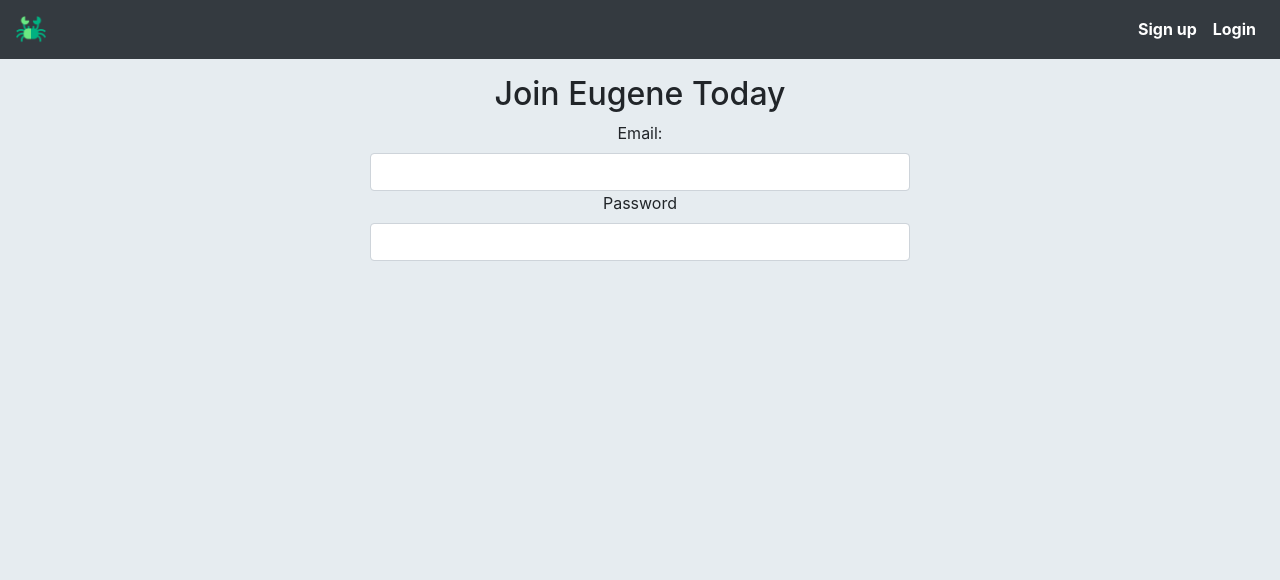
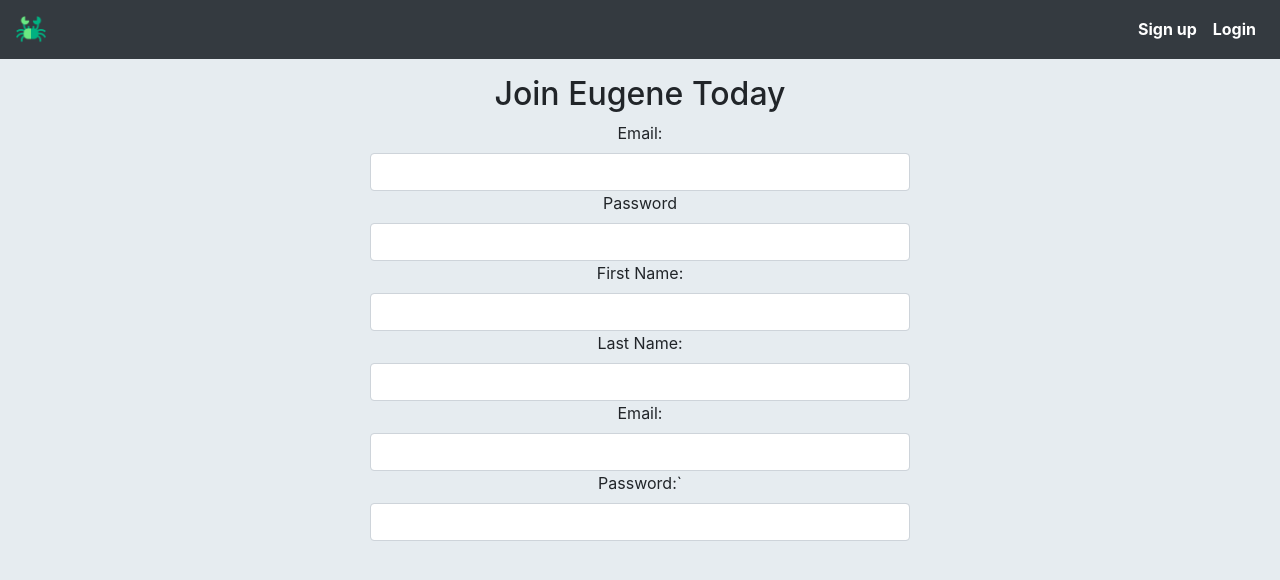
Before and after one commit to Khensura21/Eugene, a React (Create React App) app in the folder client/: page /signup in a window 1280 px wide. Shown: the top 580 px of the page. Built offline with nearby package versions, Linux system fonts and the light colour scheme.

Commit message:
wire up signin/signup form

```diff
--- a/client/package.json
+++ b/client/package.json
@@ -39,5 +39,8 @@
       "last 1 firefox version",
       "last 1 safari version"
     ]
+  },
+  "devDependencies": {
+    "prettier": "2.0.5"
   }
 }
--- a/client/src/components/AuthForm.js
+++ b/client/src/components/AuthForm.js
@@ -11,9 +11,15 @@ class AuthForm extends Component {
         }
     }
 
+    handleChange = e => {
+        this.setState({
+            [e.state.name]: e.target.value
+        });
+    }
+
     render() {
         const { email, firstName, lastName, password } = this.state;
-        const { heading, buttonText } = this.props;
+        const { heading, buttonText, signUp } = this.props;
         return (
             <div>
                 <div className="row justify-content-md-center text-center">
@@ -24,12 +30,59 @@ class AuthForm extends Component {
                             <input
                                 className="form-control"
                                 type="text"
+                                id="email"
                                 name="email"
                                 onChange={this.handleChange}
                                 value={email}
                             />
                             <label htmlFor="password">Password</label>
-                            <input className="form-control" type="password" name="password" onChange={this.handleChange} />
+                            <input
+                                className="form-control"
+                                type="password"
+                                id="password"
+                                name="password"
+                                onChange={this.handleChange}
+                            />
+                            {signUp && (
+                                <div>
+                                <label htmlFor="firstname">First Name:</label>
+                                <input
+                                    className="form-control"
+                                    type="text"
+                                    id="firstname"
+                                    name="firstname"
+                                    onChange={this.handleChange}
+                                    value={firstName}
+                                />
+                                <label htmlFor="lastname">Last Name:</label>
+                                <input
+                                    className="form-control"
+                                    type="text"
+                                    id="lastname"
+                                    name="lastname"
+                                    onChange={this.handleChange}
+                                    value={lastName}
+                                />
+                                <label htmlFor="email">Email:</label>
+                                <input
+                                    className="form-control"
+                                    type="text"
+                                    id="email"
+                                    name="email"
+                                    onChange={this.handleChange}
+                                    value={email}
+                                />
+                                <label htmlFor="password">Password:`</label>
+                                <input
+                                    className="form-control"
+                                    type="password"
+                                    id="password"
+                                    name="password"
+                                    onChange={this.handleChange}
+                                />
+                                </div>
+                             )
+                            }
                         </form>
                     </div>
                 </div>
--- a/client/src/containers/Main.js
+++ b/client/src/containers/Main.js
@@ -25,7 +25,12 @@ const Main = (props) => (
                 path="/signup"
                 render={props => {
                     return (
-                        <AuthForm buttonText="Sign me up!" heading="Join Eugene Today" {...props} />
+                        <AuthForm
+                        signUp
+                        buttonText="Sign me up!"
+                        heading="Join Eugene Today"
+                        {...props}
+                        />
                     );
                 }}
             />
```
Also changed, not shown: 1 other file (tests, documents, lock files or other folders).
